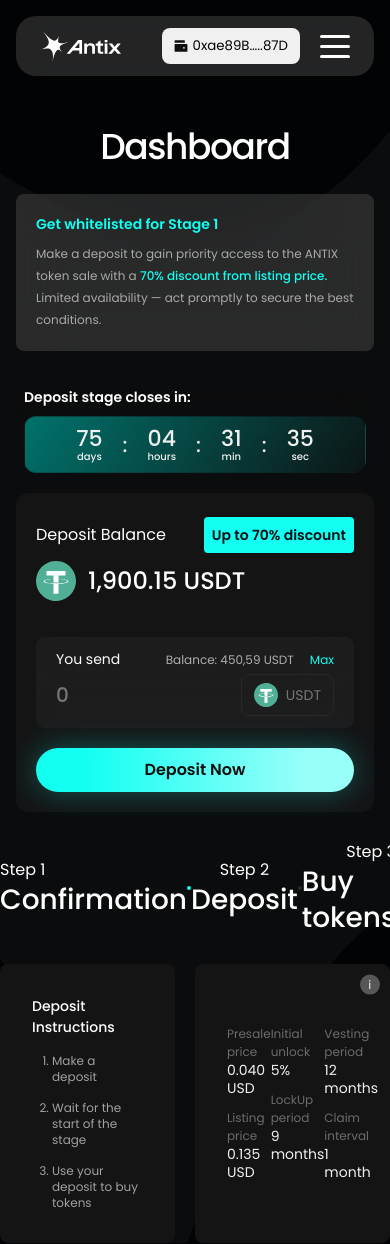
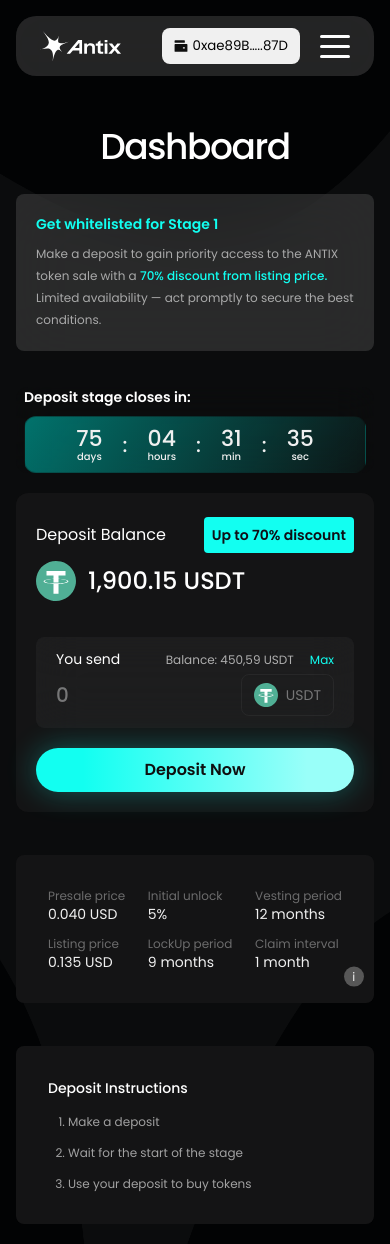
Before and after one commit to alexstepcrypt/antix-final, a Next.js app: page /dashboard in a window 390 px wide. Built offline with nearby package versions, Linux system fonts and the light colour scheme.

Commit message:
feat: add adaptive layout for transactions and instructions

```diff
--- a/src/components/DashboardBottom/DashboardBottom.module.scss
+++ b/src/components/DashboardBottom/DashboardBottom.module.scss
@@ -50,4 +50,48 @@
 
       /* ======================================================== */
    }
+
+   @media (max-width: 1220px) {
+      padding: 0 32px;
+   }
+
+   @media (max-width: 960px) {
+      .cards {
+         margin-top: 0;
+         flex-direction: column-reverse;
+         gap: 28px;
+
+         .popup {
+            top: auto;
+            bottom: 5px;
+            max-height: fit-content;
+         }
+
+         .statistic > * > li {
+            display: flex;
+            gap: 8px;
+         }
+
+         & > * {
+            width: 100%;
+         }
+      }
+   }
+
+   @media (max-width: 650px) {
+      .cards {
+         padding-bottom: 20px;
+         .statistic > * > li {
+            display: block;
+         }
+
+         & > * {
+            margin-top: 15px;
+         }
+      }
+   }
+
+   @media (max-width: 480px) {
+      padding: 0 16px;
+   }
 }
--- a/src/components/DashboardBottom/components/Steps/Steps.module.scss
+++ b/src/components/DashboardBottom/components/Steps/Steps.module.scss
@@ -29,4 +29,20 @@
    .active {
       border-color: #12FFF1;
    }
+
+   @media (max-width: 1135px) {
+      .step {
+         max-width: 200px;
+      }
+   }
+
+   @media (max-width: 1020px) {
+      .step {
+         max-width: 160px;
+      }
+   }
+
+   @media (max-width: 960px) {
+      display: none;
+   }
 }
--- a/src/components/DashboardTop/DashboardTop.module.scss
+++ b/src/components/DashboardTop/DashboardTop.module.scss
@@ -8,7 +8,7 @@
     margin: 0 auto;
     padding: 160px 0 28px;
 
-    @media screen and (max-width: 1200px) {
+    @media screen and (max-width: 1220px) {
         padding: 160px 32px 28px;
     }
     @media screen and (max-width: 960px) {
```
